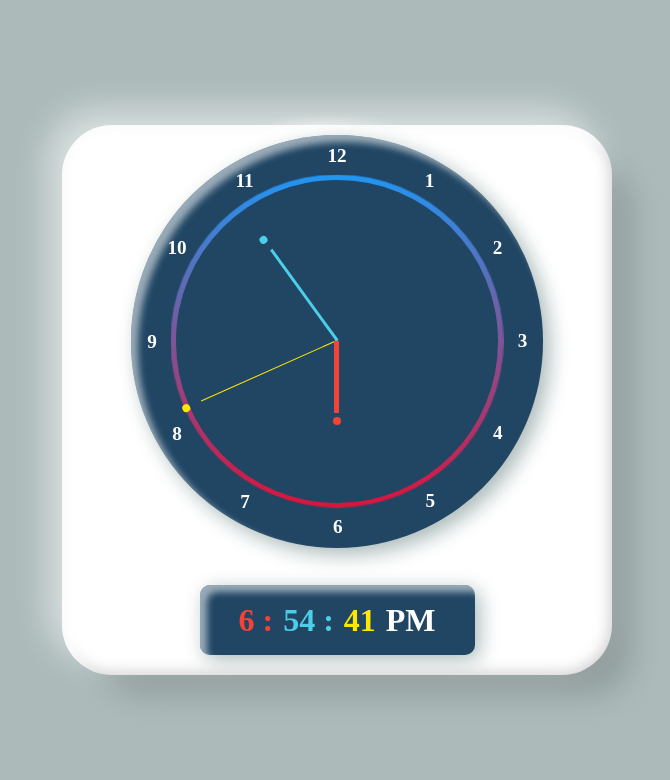
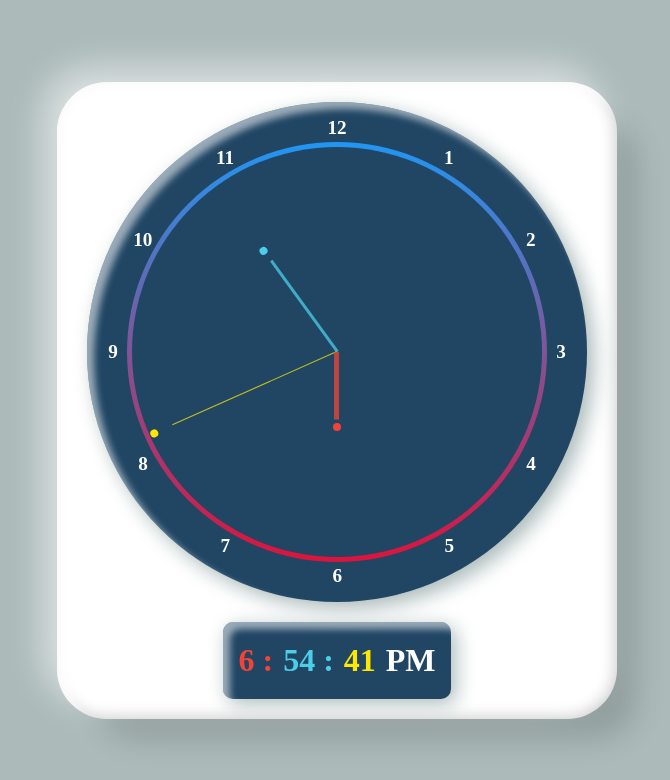
Before and after one commit to Ayomi-Dev/analogue-digital-clock, a plain HTML site: page clock.html in a window 1280 px wide. Shown: the whole page, without its empty margins (303-973 px from the left). Drawn offline with Linux system fonts and the light colour scheme.

Commit message:
removed excess css codes

```diff
--- a/clock.css
+++ b/clock.css
@@ -12,28 +12,26 @@ body{
     background: #acbaba;
 }
 .clock{
-    padding: 10px 0;
     position: relative;
     display: flex;
     justify-content: center;
     align-items: center;
-    width: 550px;
-    height: 550px;
+    gap: 20px;
+    flex-direction: column;
+    padding: 20px 30px;
     border-radius: 50px;
     background: #fff;
     box-shadow: 30px 30px 30px -10px rgba(0, 0, 0, 0.15),
     inset 15px 15px 10px rgba(255, 255, 255, 0.75),
     -15px -15px 35px rgba(255, 255, 255, 0.55),
     inset -2px -2px 15px rgba(0, 0, 0, 0.2);
-    /* background: #1b4a5a; */
 }
 .counter{
-    position: absolute;
-    top: 10px;
-    width: 75%;
-    height: 75%;
+    position: relative;
+    width: 500px;
+    height: 500px;
     border-radius: 50%;
-    margin: 0 auto;
+    margin:  auto;
     background: #204664;
     display: flex;
     justify-content: center;
@@ -42,13 +40,15 @@ body{
     inset 7px 7px 7px rgba(255, 255, 255, 0.55),
     -9px -9px 15px rgba(255, 255, 255, 1);
 }
+
+
 .counter span{
     position: absolute;
     color: #fff;
     transform: rotate(calc(30deg * var(--i)));
     font-size: 1.2rem;
     text-align: center;
-    inset: 10px;
+    inset: 15px;
 }
 .counter span b{
     display: inline-block;
@@ -71,7 +71,7 @@ body{
     width: 5px;
     height: 50%;
     background: var(--clr);
-    /* opacity: 0.75; */
+    opacity: 0.75;
     transform-origin: bottom;
     transform: scaleY(0.9);
 }
@@ -105,12 +105,12 @@ body{
     width: 1px;
 }
 .counter .hands#minute{
-    width: 230px;
-    height: 250px;
+    width: 40%;
+    height: 50%;
 }
 .counter .hands#hour{
-    width: 180px;
-    height: 160px;
+    width: 18%;
+    height: 30%;
 }
 .counter .hands::before{
     content: '';
@@ -124,12 +124,10 @@ body{
     transform: translateX(-50%);
 }
 .digital{
-    position: absolute;
-    bottom: 20px;
-    width: 50%;
-    height: 70px;
+    /* width: 50%; */
+    padding: 20px 10px;
     border-radius: 10px;
-    margin: 0 auto;
+    margin: 0px auto;
     background: #204664;
     display: flex;
     justify-content: center;
@@ -144,3 +142,16 @@ body{
     font-weight: bolder;
     margin: 0 5PX;
 }
+@media screen and (max-width: 600px) {
+    .counter{
+        width: 300px;
+        height: 300px;
+    }
+    .digital{
+        padding: 20px 10px;
+
+    }
+    .digital span{
+        font-size: 1.5rem;
+    }
+}
```
